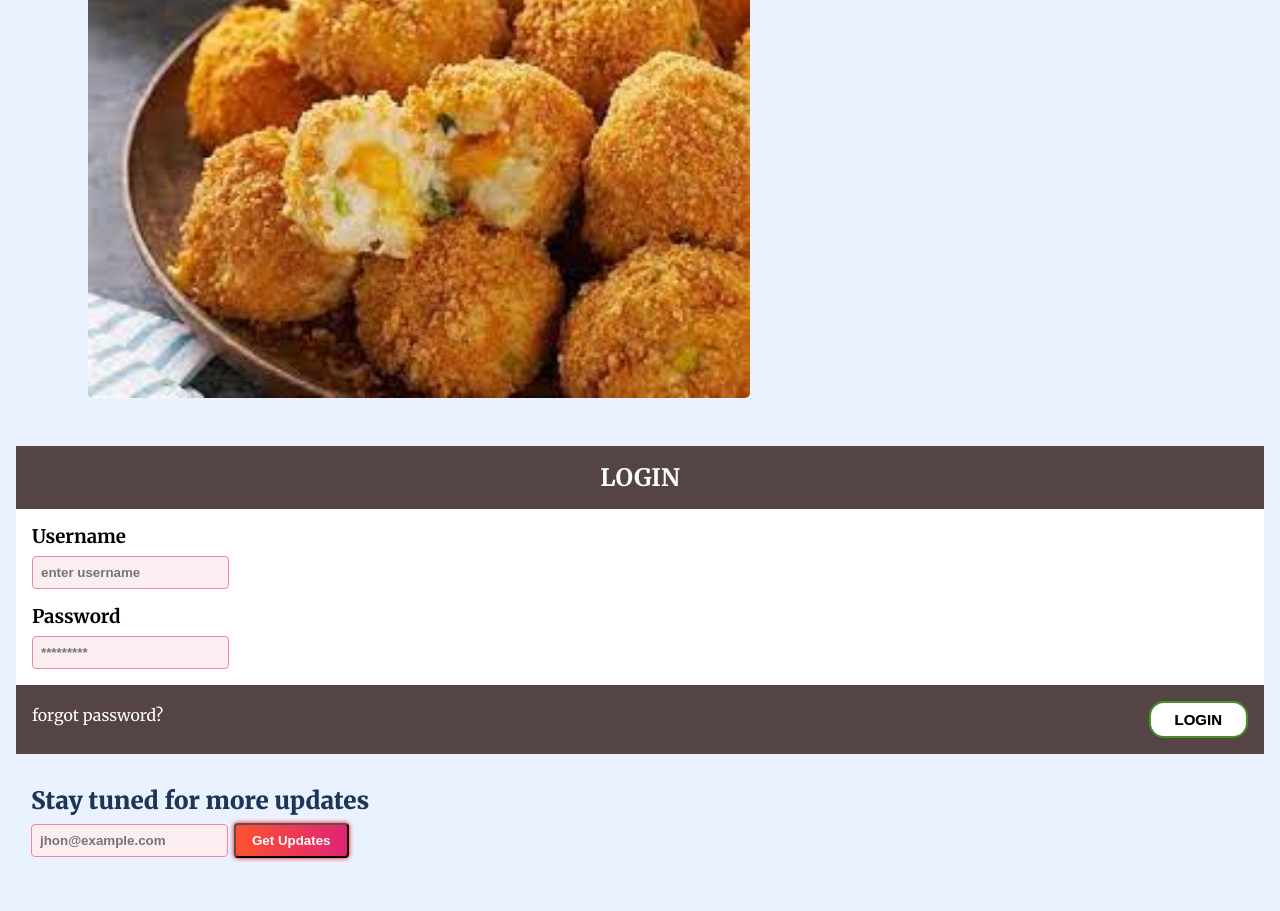
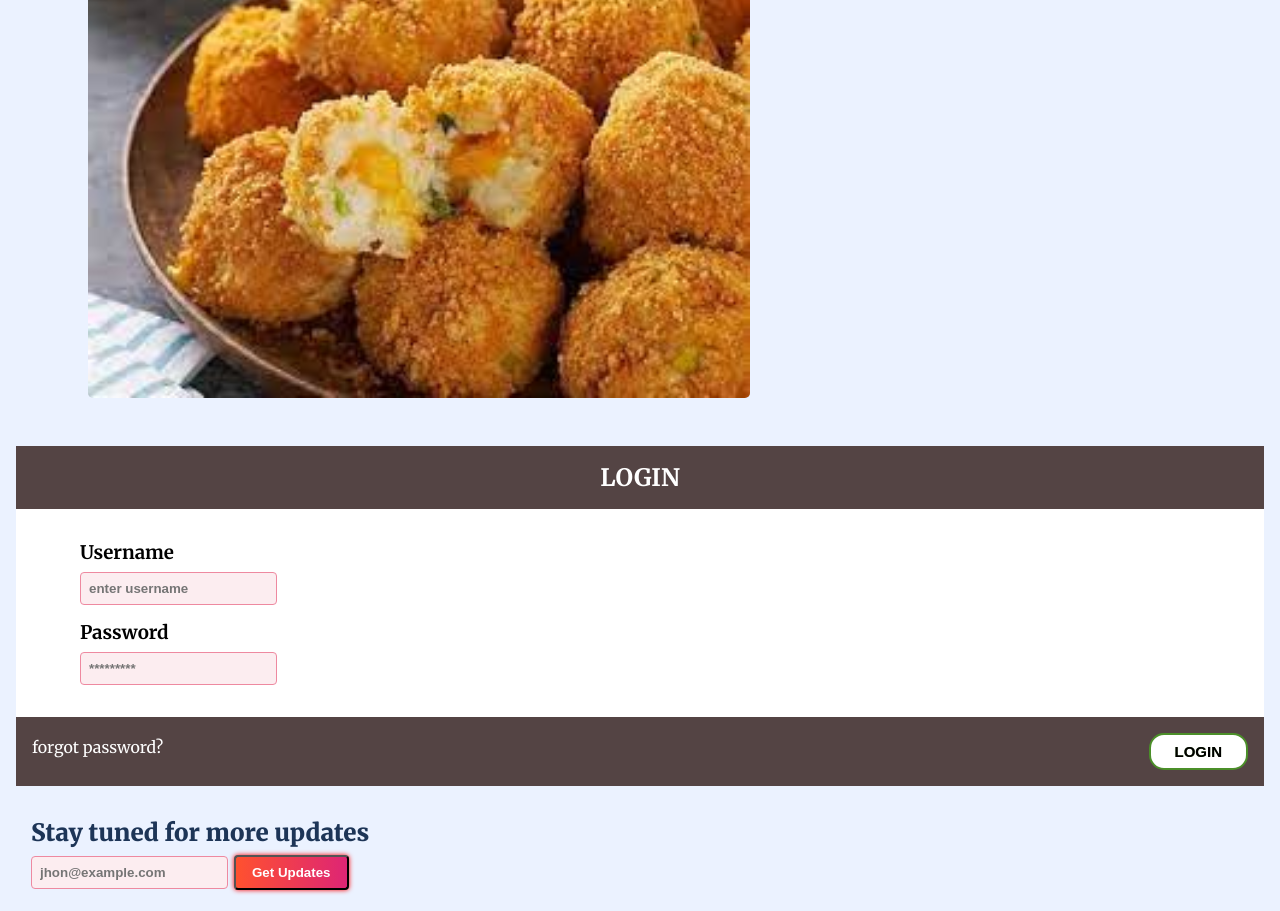
Before and after one commit to shirishkulkarni35/tomato-food_order_website, a plain HTML site: page login.html in a window 1280 px wide. Shown: the part 677-1588 px from the top of the page. Before the commit the page ends 1556 px from the top, so only its background shows below. Drawn offline with Linux system fonts and the light colour scheme.

Commit message:
first commit

```diff
--- a/login.css
+++ b/login.css
@@ -138,7 +138,10 @@ li a:active{
 }
 .login__items__container{
   background-color: white;
-  padding:1rem;
+  padding:2rem 4rem;
+}
+.login__username__container{
+  align-items: center;
 }
 .login__username__input{
   margin-top: 0.5rem;
```
